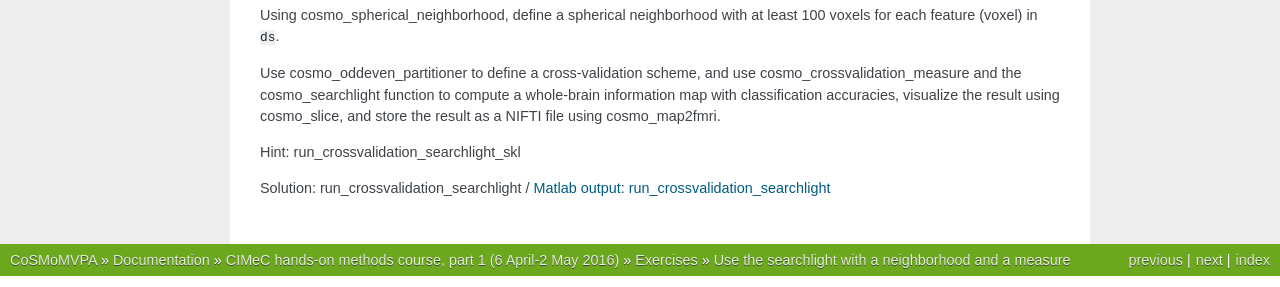
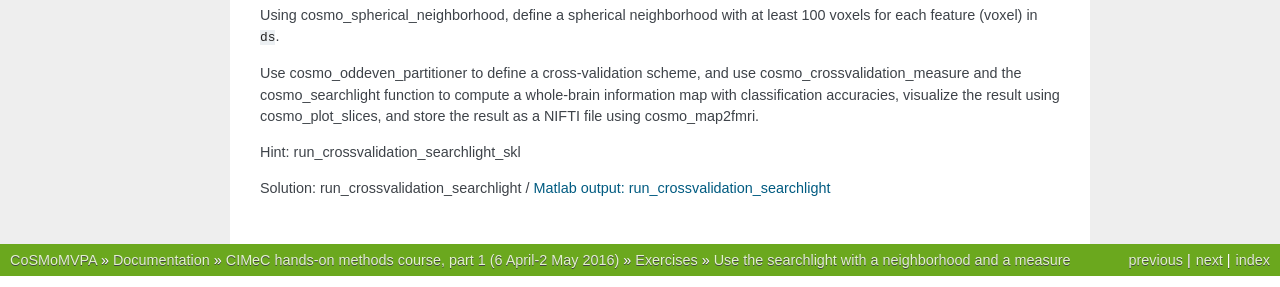
Before and after one commit to CoSMoMVPA/CoSMoMVPA, a Sphinx documentation site: the page built from doc/source/ex_searchlight_measure.rst, in a window 1280 px wide. Shown: the part 899-1186 px from the top of the page. Built offline with Sphinx 7.4.7, drawn with Linux system fonts in a browser that asks for light colours; pages that are not in the unit, such as notebooks, are missing from menus.

Commit message:
WEB+EXC: refer to proper visualization function

```diff
--- a/doc/source/ex_searchlight_measure.rst
+++ b/doc/source/ex_searchlight_measure.rst
@@ -41,7 +41,7 @@ Load the dataset with subject ``s01``'s t-statistic for every run (``glm_T_stats
 
 Using :ref:`cosmo_spherical_neighborhood`, define a spherical neighborhood with at least 100 voxels for each feature (voxel) in ``ds``.
 
-Use :ref:`cosmo_oddeven_partitioner` to define a cross-validation scheme, and use :ref:`cosmo_crossvalidation_measure` and the :ref:`cosmo_searchlight` function to compute a whole-brain information map with classification accuracies, visualize the result using :ref:`cosmo_slice`, and store the result as a NIFTI file using :ref:`cosmo_map2fmri`.
+Use :ref:`cosmo_oddeven_partitioner` to define a cross-validation scheme, and use :ref:`cosmo_crossvalidation_measure` and the :ref:`cosmo_searchlight` function to compute a whole-brain information map with classification accuracies, visualize the result using :ref:`cosmo_plot_slices`, and store the result as a NIFTI file using :ref:`cosmo_map2fmri`.
 
 Hint: :ref:`run_crossvalidation_searchlight_skl`
 
```
